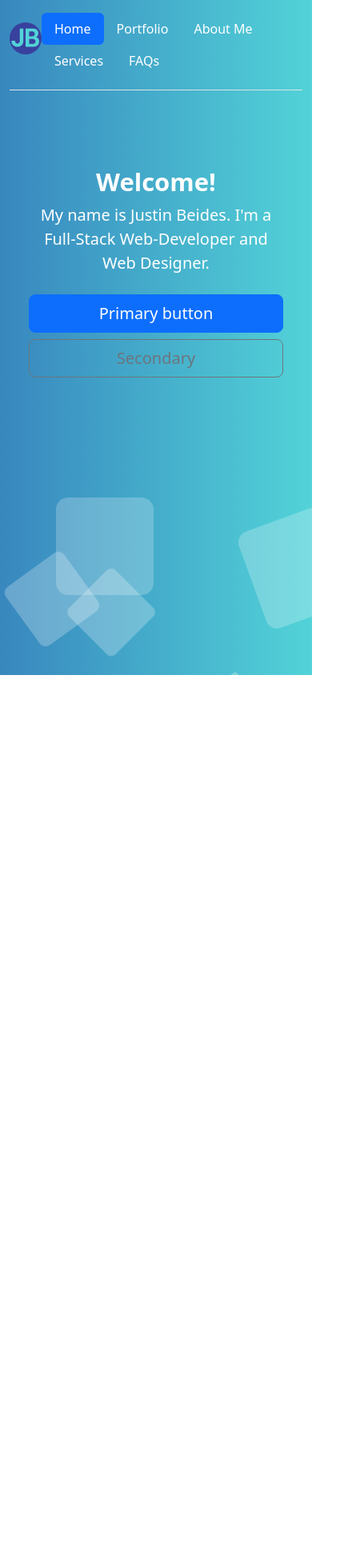
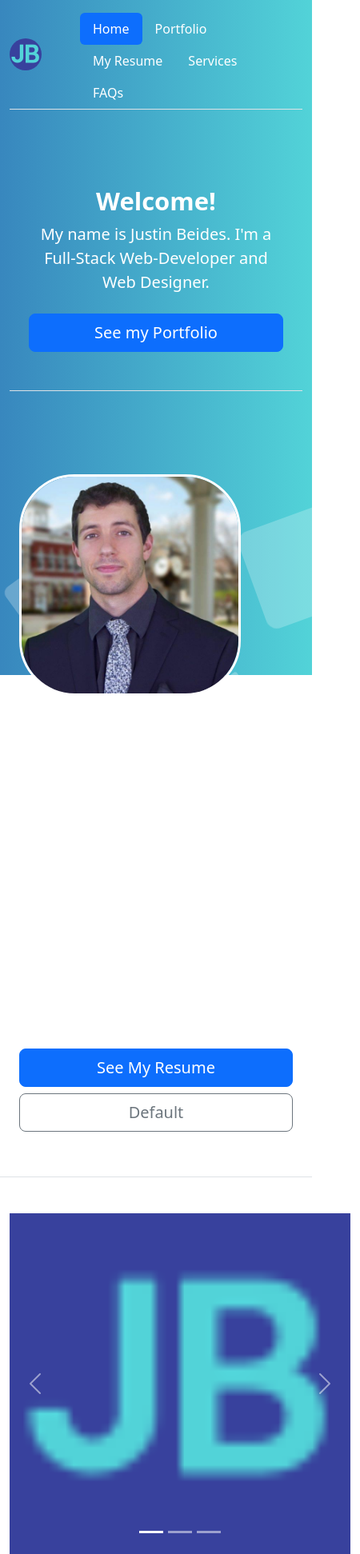
Before and after one commit to bidus92/JB-Portfolio, a plain HTML site: page index.html in a window 390 px wide. Shown: the whole page at 80% size, 450 px wide, since content can reach past the window. Before the commit the page ends 844 px from the top, so only its background shows below. Drawn offline with nearby package versions, Linux system fonts and the light colour scheme.

Commit message:
Added resume page to Portfolio website! Still much work to be done, but will be used as an example of use of legacy HTML and CSS usage

```diff
--- a/css/animation.css
+++ b/css/animation.css
@@ -1,4 +1,4 @@
-.container
+section
 {
     position: relative;
     z-index: 99;
@@ -15,7 +15,7 @@
 {
     background-color: #52d3d8;
     content: "";
-    position: absolute;
+    position: fixed;
     top: 0;
     left: 0;
     width: 100%;
@@ -25,7 +25,7 @@
 
 .squares
 {
-    position: absolute;
+    position: fixed;
     top: 0;
     left: 0;
     width: 100%;
@@ -37,7 +37,7 @@
 .squares li
 {
     list-style: none;
-    position: absolute;
+    position: fixed;
     width: 20px;
     height: 20px;
     background: #ffffff4d;
--- a/css/style.css
+++ b/css/style.css
@@ -1,15 +1,38 @@
 #jb-logo
 {
     border-radius: 50%;
+    width: 40px;
+    height: 40px;
+}
+
+
+#profile-pic
+{
+    border: solid;
+    border-radius: 25%;
+}
+
+a:visited
+{
+    color: white;
+    text-decoration: none;
 }
 
 a:link
 {
     color: white;
+    text-decoration: none;
 }
+
+
 
 
 body
 {
     color: white;
 }
+
+.caro-width
+{
+   width: 450px;
+}
--- a/index.html
+++ b/index.html
@@ -12,20 +12,20 @@
 
 <body>
     <!--HEADER-->
+    <!--TODO: Add Dropdown for Portfolio to show projects-->
     <section id="header">
         <div class="container">
-            <header class="d-flex  justify-content-center py-3 mb-4 border-bottom">
+            <header class="d-flex  justify-content-center pt-3 mb-4 border-bottom">
             <a href="/" class="d-flex align-items-center mb-3 mb-md-0 me-md-auto link-body-emphasis text-decoration-none">
                <img id="jb-logo" src="./images/Portfolio-Header-Logo.png"/>
             </a>
-
-            <ul class="nav nav-pills">
+              <ul class="nav nav-pills px-5">
                 <li class="nav-item"><a href="#" class="nav-link active" aria-current="page">Home</a></li>
                 <li class="nav-item"><a href="#" class="nav-link col-15 col-xl-3">Portfolio</a></li>
-                <li class="nav-item"><a href="#" class="nav-link col-15 col-xl-3">About Me</a></li>
+                <li class="nav-item"><a href="./pages/My_Resume/Resume.html" class="nav-link col-15 col-xl-3">My Resume</a></li>
                 <li class="nav-item"><a href="#" class="nav-link col-15 col-xl-3">Services</a></li>
                 <li class="nav-item"><a href="#" class="nav-link col-15 col-xl-3">FAQs</a></li>
-            </ul>
+              </ul>
             </header>
         </div>
     </section>
@@ -34,13 +34,12 @@
     <!--TITLE-->
     <section>
       <div class="container">
-        <div class="px-4 py-5 my-5 text-center">
+        <div class="px-4 py-5 my-5 text-center border-bottom">
             <h1 class="display-5 fw-bold">Welcome!</h1>
             <div class="col-lg-6 mx-auto">
               <p class="lead mb-4">My name is Justin Beides. I'm a Full-Stack Web-Developer and Web Designer.</p>
               <div class="d-grid gap-2 d-sm-flex justify-content-sm-center">
-                <button type="button" class="btn btn-primary btn-lg px-4 gap-3" fdprocessedid="9g4get">Primary button</button>
-                <button type="button" class="btn btn-outline-secondary btn-lg px-4" fdprocessedid="z7sh59">Secondary</button>
+                <button type="button" class="btn btn-primary btn-lg px-4 gap-3" fdprocessedid="9g4get">See my Portfolio</button>
               </div>
             </div>
           </div>
@@ -48,11 +47,72 @@
     </section>
 
 
-    <!--PREVIEW OF SERVICES-->
+    <!--ABOUT-ME-->
     <section>
+      <div class="container col-xxl-8 px-4 py-2 border-bottom">
+        <div class="row flex-lg-row-reverse align-items-center g-5 py-5">
+          <div class="col-10 col-sm-8 col-lg-6">
+            <img src="./images/PortfolioCoverPicture.JPG" width="350px" height="350px" id="profile-pic" class="d-block mx-lg-auto img-fluid" alt="Bootstrap Themes" width="700" height="500" loading="lazy">
+          </div>
+          <div class="col-lg-6">
+            <h2 class="display-5 fw-bold  lh-1 mb-3">About Me</h2>
+            <p class="lead">I'm 31 years old with a passion for both programming and gaming.
+              I love the challenge of bringing peoples visions to life whether it be on a website or on a game console.
+              That said, my proficiency lies in Web Development and Web Design.
+              I have an obsessive attention to detail as well as a commitment to making sure that your product comes out just as you envisioned! </p>
+            <div class="d-grid gap-2 d-md-flex justify-content-md-start">
+              <button type="button" class="btn btn-primary btn-lg px-4 me-md-2" fdprocessedid="4hc9ko"><a href="./pages/My_Resume/Resume.html">See My Resume</a></button>
+              <button type="button" class="btn btn-outline-secondary btn-lg px-4" fdprocessedid="mme81a">Default</button>
+            </div>
+          </div>
+        </div>
+      </div>
+    </section>
 
-
-    </section>
+<!--TESTIMONIALS-->
+<section>
+  <h2 class="display-5 fw-bold text-center">What Others are Saying</h2>
+  <div class="caro-width container">
+    <div id="carouselExampleCaptions" class="carousel slide">
+      <div class="carousel-indicators">
+        <button type="button" data-bs-target="#carouselExampleCaptions" data-bs-slide-to="0" class="active" aria-current="true" aria-label="Slide 1"></button>
+        <button type="button" data-bs-target="#carouselExampleCaptions" data-bs-slide-to="1" aria-label="Slide 2"></button>
+        <button type="button" data-bs-target="#carouselExampleCaptions" data-bs-slide-to="2" aria-label="Slide 3"></button>
+      </div>
+      <div class="carousel-inner">
+        <div class="carousel-item active">
+          <img src="./images/Portfolio-Header-Logo.png" class="d-block w-100" alt="...">
+          <div class="carousel-caption d-none d-md-block">
+            <h5>First slide label</h5>
+            <p>Some representative placeholder content for the first slide.</p>
+          </div>
+        </div>
+        <div class="carousel-item">
+          <img src="..." class="d-block w-100" alt="...">
+          <div class="carousel-caption d-none d-md-block">
+            <h5>Second slide label</h5>
+            <p>Some representative placeholder content for the second slide.</p>
+          </div>
+        </div>
+        <div class="carousel-item">
+          <img src="..." class="d-block w-100" alt="...">
+          <div class="carousel-caption d-none d-md-block">
+            <h5>Third slide label</h5>
+            <p>Some representative placeholder content for the third slide.</p>
+          </div>
+        </div>
+      </div>
+      <button class="carousel-control-prev" type="button" data-bs-target="#carouselExampleCaptions" data-bs-slide="prev">
+        <span class="carousel-control-prev-icon" aria-hidden="true"></span>
+        <span class="visually-hidden">Previous</span>
+      </button>
+      <button class="carousel-control-next" type="button" data-bs-target="#carouselExampleCaptions" data-bs-slide="next">
+        <span class="carousel-control-next-icon" aria-hidden="true"></span>
+        <span class="visually-hidden">Next</span>
+      </button>
+     </div>
+   </div>
+</section>
 
     <!--CALL-TO-ACTION-->
 
@@ -77,7 +137,7 @@
             <li></li>
             <li></li>
         </ul>
-        </div>
+    </div>
     <script src="https://cdn.jsdelivr.net/npm/bootstrap@5.3.2/dist/js/bootstrap.bundle.min.js"
             integrity="sha384-C6RzsynM9kWDrMNeT87bh95OGNyZPhcTNXj1NW7RuBCsyN/o0jlpcV8Qyq46cDfL" crossorigin="anonymous"></script>
 </body>
```
Also changed, not shown: images/PortfolioCoverPicture.JPG (added).
